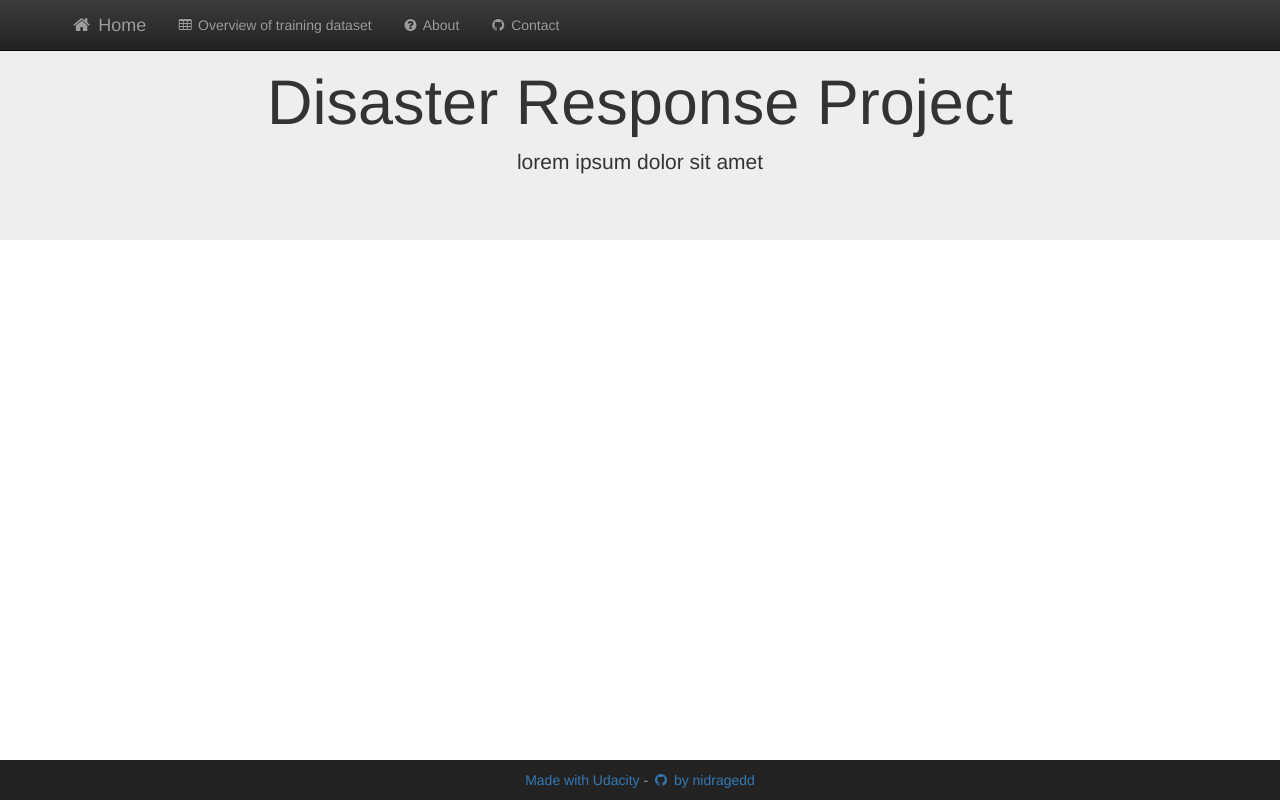
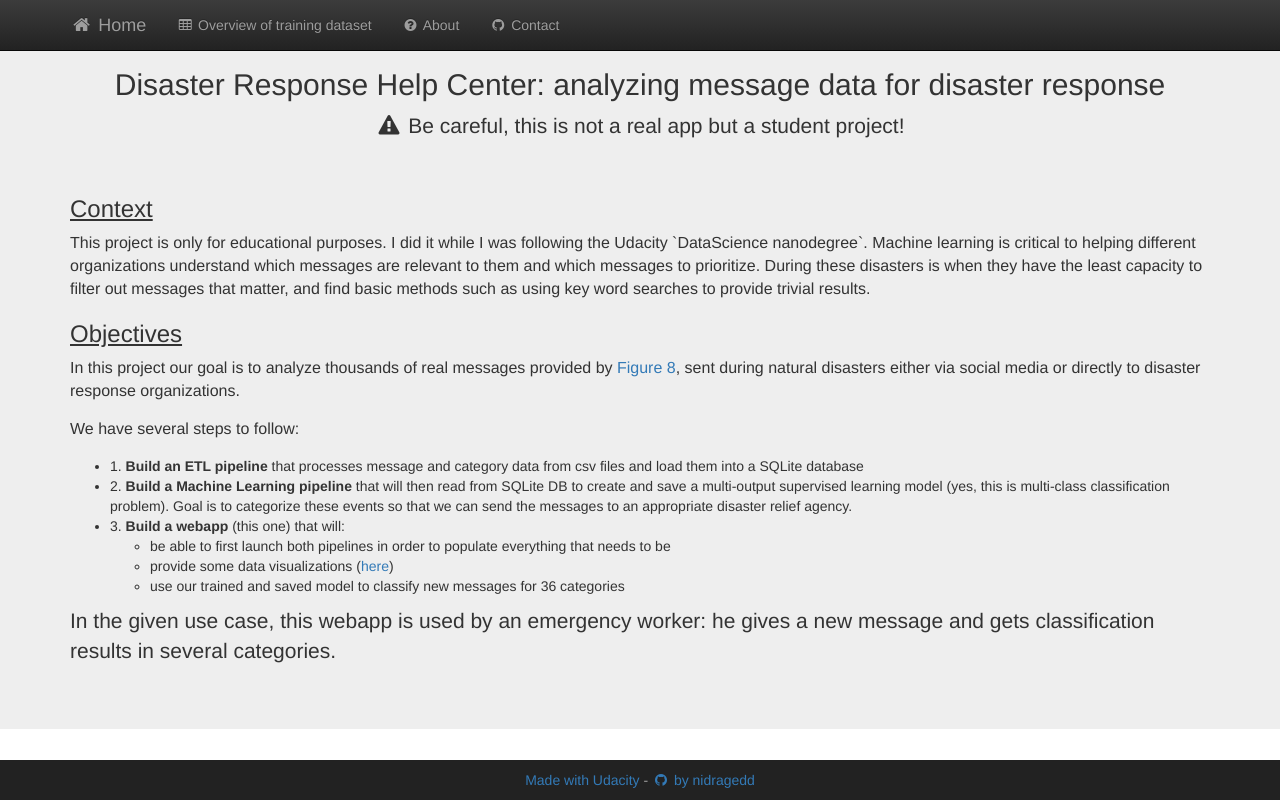
Before and after one commit to nidragedd/udadsnd-p5-disaster_response_pipelines, a Flask app: page /about in a window 1280 px wide. Run offline with Flask 2, Linux system fonts and the light colour scheme; parts of the project's set-up code (start-up, migrations or seed data) failed here and were passed over; some libraries are stand-ins or nearby versions.

Commit message:
feat: add text in 'about' HTML page

```diff
--- a/src/templates/about.html
+++ b/src/templates/about.html
@@ -3,8 +3,36 @@
 {% block contentpage %}
     <div class="jumbotron">
         <div class="container">
-            <h1 class="text-center">Disaster Response Project</h1>
-            <p class="text-center">lorem ipsum dolor sit amet</p>
+            <h2 class="text-center">Disaster Response Help Center: analyzing message data for disaster response</h2>
+            <p class="text-center"><i class="fa fa-fw fa-warning"></i> Be careful, this is not a real app but a student project!</p>
+            <br />
+            <h3 class="text-left"><u>Context</u></h3>
+            <p class="text-left" style="font-size: 16px">This project is only for educational purposes. I did it while I was following the Udacity `DataScience nanodegree`.
+                Machine learning is critical to helping different organizations understand which messages are relevant to them and which messages to prioritize.
+                During these disasters is when they have the least capacity to filter out messages that matter, and find basic methods
+                such as using key word searches to provide trivial results.</p>
+
+            <h3 class="text-left"><u>Objectives</u></h3>
+            <p class="text-left" style="font-size: 16px">In this project our goal is to analyze thousands of real messages provided by
+                <a href="https://www.figure-eight.com/">Figure 8</a>, sent during natural disasters either via social media
+                or directly to disaster response organizations.</p>
+            <p class="text-left" style="font-size: 16px">We have several steps to follow:</p>
+            <ul>
+                <li>1. <b>Build an ETL pipeline</b> that processes message and category data from csv files and load them into a SQLite database</li>
+                <li>2. <b>Build a Machine Learning pipeline</b> that will then read from SQLite DB to create and save a multi-output supervised
+                    learning model (yes, this is multi-class classification problem). Goal is to categorize these events so that we can send
+                    the messages to an appropriate disaster relief agency.
+                </li>
+                <li>3. <b>Build a webapp</b> (this one) that will:
+                    <ul>
+                        <li>be able to first launch both pipelines in order to populate everything that needs to be</li>
+                        <li>provide some data visualizations (<a href="/stats">here</a>)</li>
+                        <li>use our trained and saved model to classify new messages for 36 categories</li>
+                    </ul>
+                </li>
+            </ul>
+            <p class="text-left">In the given use case, this webapp is used by an emergency worker: he gives a new message
+                and gets classification results in several categories.</p>
         </div>
     </div>
 {% endblock %}
```
Also changed, not shown: README.md.
